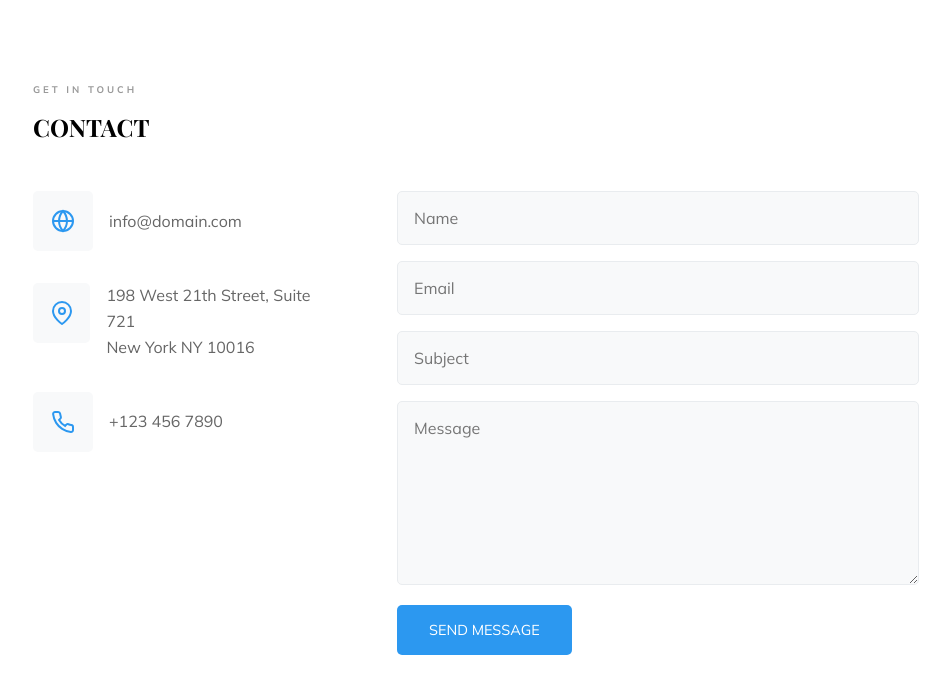
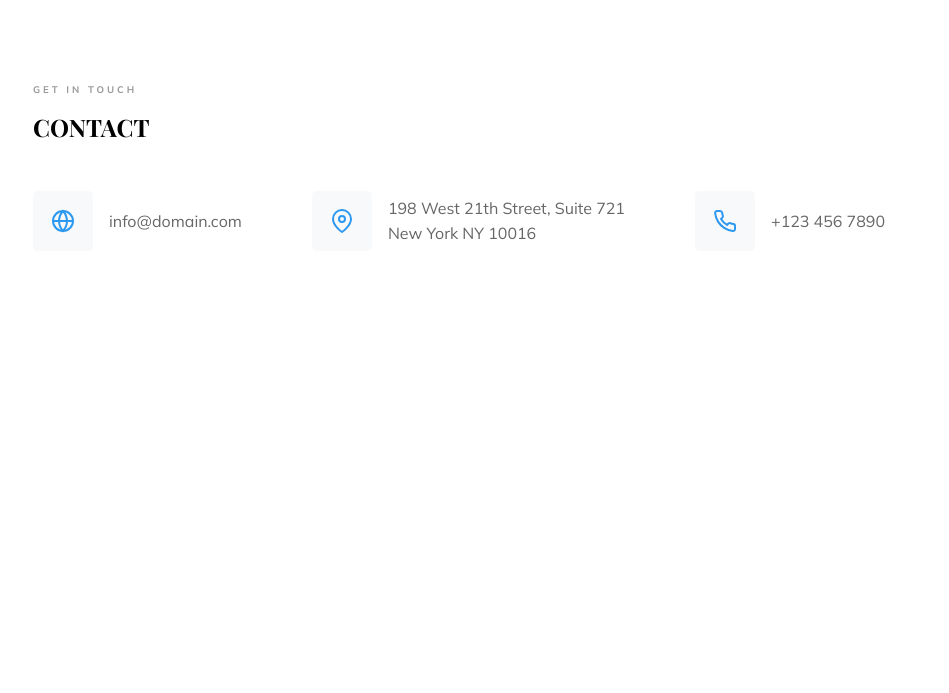
Before and after one commit to MuhammadZayanImran/zayanimran.github.io, a plain HTML site: page index.html in a window 1280 px wide. Shown: the part 7258-7951 px from the top of the page, without its empty margins (331-1280 px from the left). After the commit the page ends 7589 px from the top, so only its background shows below. Drawn offline with nearby package versions, Linux system fonts and the light colour scheme; a web font is replaced by a local one.

Commit message:
fixing for the client

```diff
--- a/index.html
+++ b/index.html
@@ -423,27 +423,6 @@
                             <a href="tel:+1234567890" class="info-text">+123 456 7890</a>
                         </div>
                     </div>
-
-                    <form class="contact-form">
-                        <div class="form-group">
-                            <input type="text" id="name" class="form-input" placeholder="Name" required>
-                        </div>
-
-                        <div class="form-group">
-                            <input type="email" id="email" class="form-input" placeholder="Email" required>
-                        </div>
-
-                        <div class="form-group">
-                            <input type="text" id="subject" class="form-input" placeholder="Subject">
-                        </div>
-
-                        <div class="form-group">
-                            <textarea id="message" class="form-input" placeholder="Message" rows="5"
-                                required></textarea>
-                        </div>
-
-                        <button type="submit" class="send-message-btn">SEND MESSAGE</button>
-                    </form>
                 </div>
             </section>
         </section>
--- a/script.js
+++ b/script.js
@@ -1,4 +1,13 @@
-document.addEventListener('DOMContentLoaded', animateProgressBars);
+// Smooth scroll for navigation links
+document.querySelectorAll('a[href^="#"]').forEach(anchor => {
+    anchor.addEventListener('click', function (e) {
+        e.preventDefault();
+        document.querySelector(this.getAttribute('href')).scrollIntoView({
+            behavior: 'smooth'
+        });
+    });
+});
+
 // Handle active state of navigation items
 const navLinks = document.querySelectorAll('.nav-link');
 
@@ -8,15 +17,6 @@ navLinks.forEach(link => {
         navLinks.forEach(l => l.classList.remove('active'));
         // Add active class to clicked link
         e.target.classList.add('active');
-    });
-});
-// Smooth scroll for navigation links
-document.querySelectorAll('a[href^="#"]').forEach(anchor => {
-    anchor.addEventListener('click', function (e) {
-        e.preventDefault();
-        document.querySelector(this.getAttribute('href')).scrollIntoView({
-            behavior: 'smooth'
-        });
     });
 });
 
@@ -63,24 +63,6 @@ function animateExperienceItems() {
     experienceItems.forEach(item => observer.observe(item));
 }
 
-document.querySelector('.contact-form').addEventListener('submit', function (e) {
-    e.preventDefault();
-
-    // Get form values
-    const name = document.getElementById('name').value;
-    const email = document.getElementById('email').value;
-    const subject = document.getElementById('subject').value;
-    const message = document.getElementById('message').value;
-
-    // Here you would typically send the form data to your server
-    console.log('Form submitted:', { name, email, subject, message });
-
-    // Clear form
-    this.reset();
-
-    // Show success message (you can customize this)
-    alert('Message sent successfully!');
-});
 
 
 function animationmywork() {
--- a/style.css
+++ b/style.css
@@ -634,17 +634,13 @@
 }
 
 .contact-container {
-    display: grid;
-    grid-template-columns: 300px 1fr;
-    gap: 4rem;
-    max-width: 1200px;
     margin: 3rem auto 0;
 }
 
 .contact-info {
     display: flex;
-    flex-direction: column;
     gap: 2rem;
+    justify-content: space-between;
 }
 
 .info-item {
@@ -672,49 +668,6 @@
     margin: auto 0;
 }
 
-.contact-form {
-    display: flex;
-    flex-direction: column;
-    gap: 1rem;
-}
-
-.form-input {
-    width: 100%;
-    padding: 1rem;
-    border: 1px solid #e9ecef;
-    border-radius: 5px;
-    background-color: #f8f9fa;
-    font-family: "Mulish", sans-serif;
-    font-size: 1rem;
-    transition: border-color 0.3s ease;
-}
-
-.form-input:focus {
-    outline: none;
-    border-color: #2c98f0;
-}
-
-textarea.form-input {
-    resize: vertical;
-    min-height: 150px;
-}
-
-.send-message-btn {
-    background-color: #2c98f0;
-    color: white;
-    border: none;
-    padding: 1rem 2rem;
-    border-radius: 5px;
-    font-family: "Mulish", sans-serif;
-    font-size: 0.9rem;
-    cursor: pointer;
-    transition: background-color 0.3s ease;
-    align-self: flex-start;
-}
-
-.send-message-btn:hover {
-    background-color: #2180d8;
-}
 /* Media Queries */
 @media screen and (max-width: 768px) {
     .sidebar {
@@ -741,13 +694,8 @@ textarea.form-input {
         padding: 3rem 2rem;
     }
 
-    .contact-container {
-        grid-template-columns: 1fr;
-        gap: 2rem;
-    }
-
     .contact-info {
-        gap: 1.5rem;
+        flex-direction: column;
     }
 
     .info-icon {
@@ -755,9 +703,6 @@ textarea.form-input {
         height: 50px;
     }
 
-    .send-message-btn {
-        width: 100%;
-    }
     .experience-section {
         padding: 3rem 2rem;
     }
```
